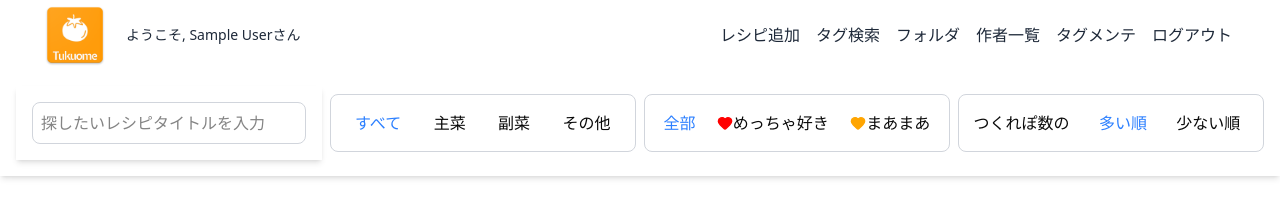
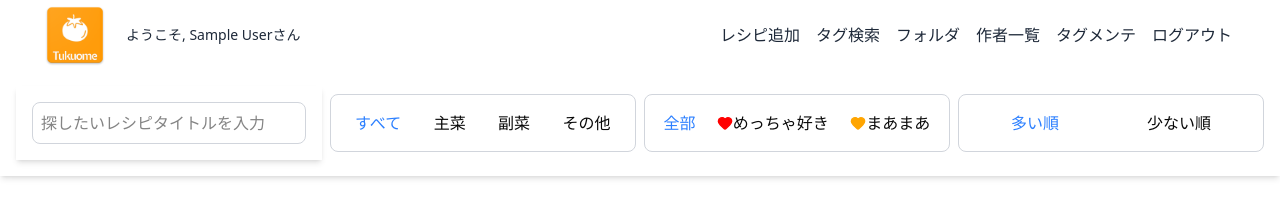
Before and after one commit to sasaki2110/tukuome3v2, a Next.js app: page /recipes in a window 1280 px wide. Shown: the top 201 px of the page. Built offline with nearby package versions, Linux system fonts and the light colour scheme; no server answers; the database is empty; sample sign-in values are in the browser's storage.

Commit message:
fix: レシピ作成時のLLM呼び出しを一時的に無効化 (Gemini API無料枠クォータ超過のため)

```diff
--- a/app/components/SortMenu.tsx
+++ b/app/components/SortMenu.tsx
@@ -24,7 +24,6 @@ export default function SortMenu() {
   return (
     <div className="relative">
       <div className="flex items-center justify-around">
-        <span className="mr-2">つくれぽ数の</span>
         {sortOptions.map(({ sort, label }) => (
           <button
             key={sort}
--- a/app/recipes/new/actions.ts
+++ b/app/recipes/new/actions.ts
@@ -134,6 +134,10 @@ async function callLLM(
     mainIngredientTags: string[],
     categoryTags: string[]
 ): Promise<LLMOutput> {
+  console.warn("LLM call is currently disabled. Returning dummy data.");
+
+  /*
+  // 元のLLM呼び出しロジック
   const GEMINI_API_KEY = process.env.GEMINI_API_KEY;
   if (!GEMINI_API_KEY) {
     throw new Error("GEMINI_API_KEY environment variable is not set.");
@@ -178,8 +182,6 @@ async function callLLM(
     },
   });
 
-
-
   try {
     const response = await fetch(`${endpoint}?key=${GEMINI_API_KEY}`, {
       method: "POST",
@@ -196,16 +198,13 @@ async function callLLM(
     const data = await response.json();
     console.log("Gemini API Raw Response:", data);
 
-    // Assuming the response structure is data.candidates[0].content.parts[0].text
     const llmResponseText = data.candidates?.[0]?.content?.parts?.[0]?.text;
     if (!llmResponseText) {
       throw new Error("Invalid response format from Gemini API: missing text content.");
     }
 
-    // Parse the JSON string returned by the LLM
     const parsedOutput = JSON.parse(llmResponseText);
 
-    // Validate with Zod schema
     const validatedOutput = currentLLMSchema.parse(parsedOutput);
     console.log("Gemini LLM Validated Output:", validatedOutput);
 
@@ -213,14 +212,16 @@ async function callLLM(
 
   } catch (error) {
     console.error("Error calling Gemini LLM:", error);
-    // Fallback to dummy data or re-throw based on desired error handling
-    return {
-      recipe_type: "other",
-      main_ingredients: [],
-      categories: [],
-    };
-    // throw error; // Uncomment to re-throw and propagate error
+    throw error; // エラーを再スロー
   }
+  */
+
+  // LLMが無効な場合のダミーデータ
+  return {
+    recipe_type: "other",
+    main_ingredients: [],
+    categories: [],
+  };
 }
 
 export interface RecipeDetails {
```
